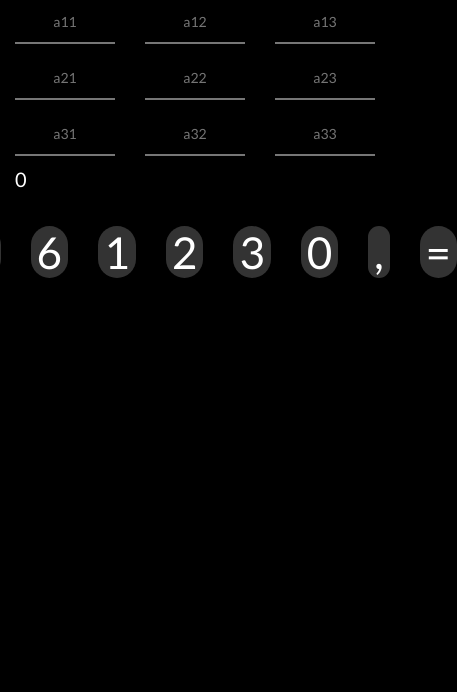
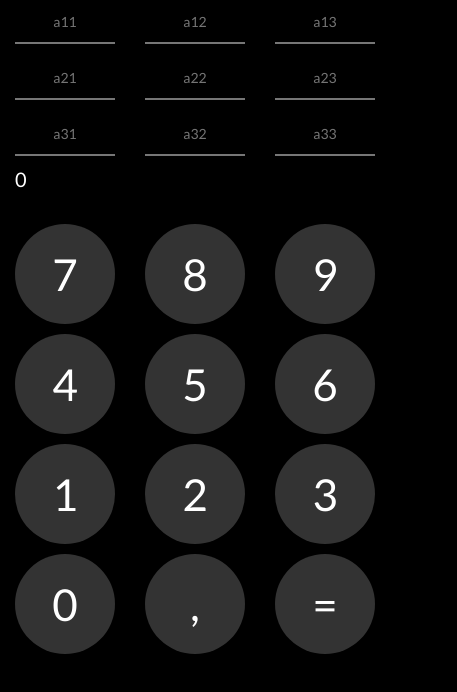
Before and after one commit to TohaLike/main__calculate, a website: page index.html in a window 390 px wide. Shown: the whole page, 457 px wide, since content can reach past the window. Drawn offline with nearby package versions, Linux system fonts and the light colour scheme.

Commit message:
update project twelve

```diff
--- a/style/adaptive.css
+++ b/style/adaptive.css
@@ -25,9 +25,5 @@
 
    .btn__container {
       grid-column-gap: 30px;
-      text-align: center;
-      display: flex;
-      align-items: center;
-      justify-content: center;
    }
 }
--- a/style/style.css
+++ b/style/style.css
@@ -1,4 +1,5 @@
 @media all and (-webkit-min-device-pixel-ratio:0) {
+
    input[type=number]::-webkit-inner-spin-button,
    input[type=number]::-webkit-outer-spin-button {
       -webkit-appearance: none;
@@ -83,5 +84,12 @@
       font-size: 44px;
       text-align: center;
       grid-column-gap: 15px;
+      display: inline-flex;
+      /* Используйте inline-flex вместо flex для инлайнового элемента */
+      align-items: center;
+      justify-content: center;
+      text-align: center;
+      /* Выравнивание текста по центру */
+      padding: 10px 15px;
    }
 }
```
